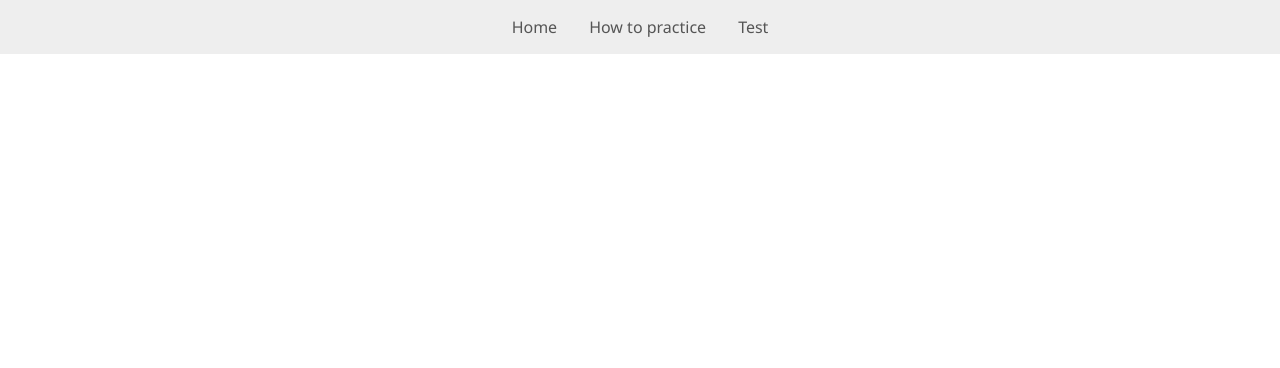
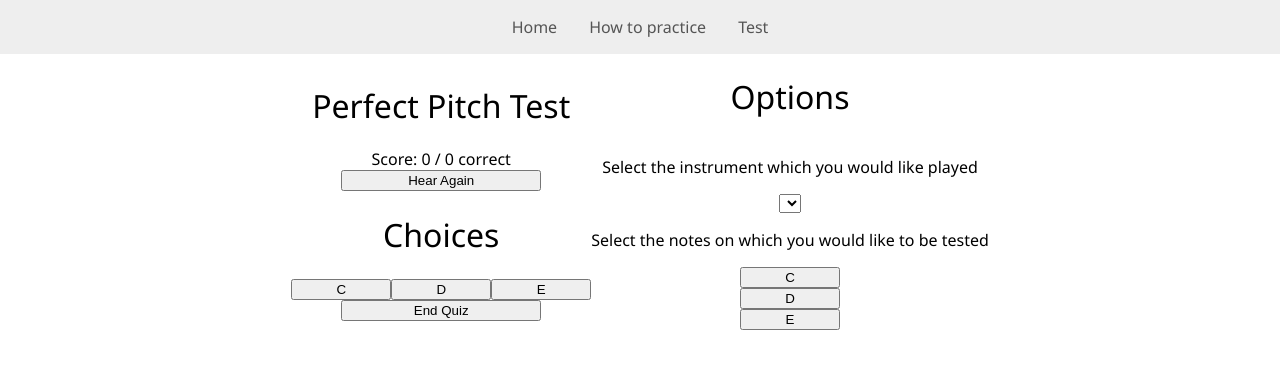
Before and after one commit to Chidoge/PerfectPitchTest, a React (Create React App) app: page /test in a window 1280 px wide. Shown: the top 368 px of the page. Built offline with nearby package versions, Linux system fonts and the light colour scheme.

Commit message:
In progress, Added options for choices, added template for pitch test page

```diff
--- a/src/containers/Test/Test.tsx
+++ b/src/containers/Test/Test.tsx
@@ -3,7 +3,30 @@ import React from 'react'
 export default class Test extends React.Component<any, any> {
     render() {
         return (
-            <div className="">
+            <div className="test-page">
+                <div className="test-container">
+                    <h1>Perfect Pitch Test</h1>
+                    <div>Score: 0 / 0 correct</div>
+                    <button className="button">Hear Again</button>
+                    <h1>Choices</h1>
+                    <div>
+                        <button className="choices">C</button>
+                        <button className="choices">D</button>
+                        <button className="choices">E</button>
+                    </div>
+                    <button className="button">End Quiz</button>
+                </div>
+                <div className="options-container">
+                    <h1>Options</h1>
+                    <p>Select the instrument which you would like played</p>
+                    <select name="instruments">
+
+                    </select>
+                    <p>Select the notes on which you would like to be tested</p>
+                    <button className="choices">C</button>
+                    <button className="choices">D</button>
+                    <button className="choices">E</button>
+                </div>
 
             </div>
         )
--- /dev/null
+++ b/src/styles/containers/Test.scss
@@ -0,0 +1,31 @@
+.app-page-wrapper {
+    .test-page{
+        display: flex;
+        justify-content: center;
+        align-items: center;
+        text-align: center;
+        .test-container {
+            display: flex;
+            justify-content: center;
+            align-items: center;
+            text-align: center;
+            flex-direction: column;
+            .button {
+                width : 200px;
+            }
+            .choices {
+                width: 100px;
+            }
+        }
+        .options-container {
+            display: flex;
+            justify-content: center;
+            align-items: center;
+            flex-direction: column;
+            align-self: flex-start;
+            .choices {
+                width: 100px;
+            }
+        }
+    }
+}
--- a/src/styles/main.scss
+++ b/src/styles/main.scss
@@ -5,6 +5,7 @@
 
 @import './containers/Home.scss';
 @import './containers/PageWrapper.scss';
+@import './containers/Test.scss';
 
 
 .app-container {
```
Also changed, not shown: src/containers/Test/options.ts (added, +5 -0 lines), 2 other files (tests, documents, lock files or other folders).
